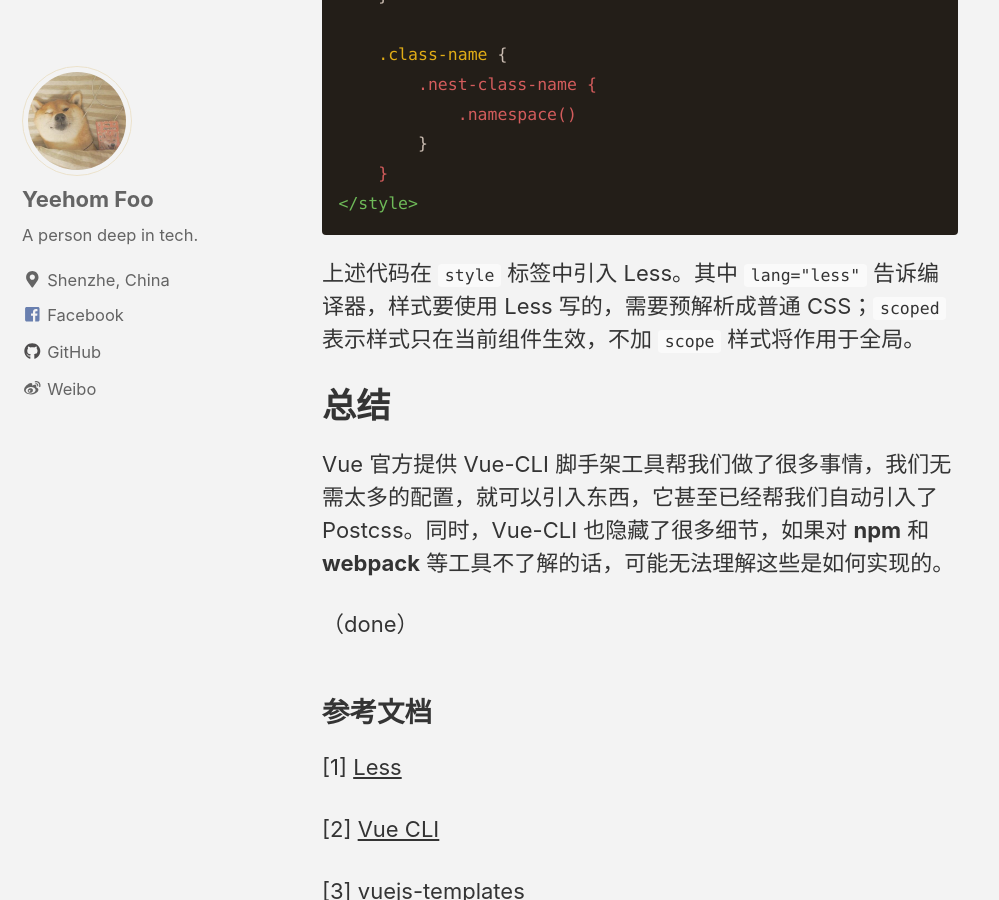
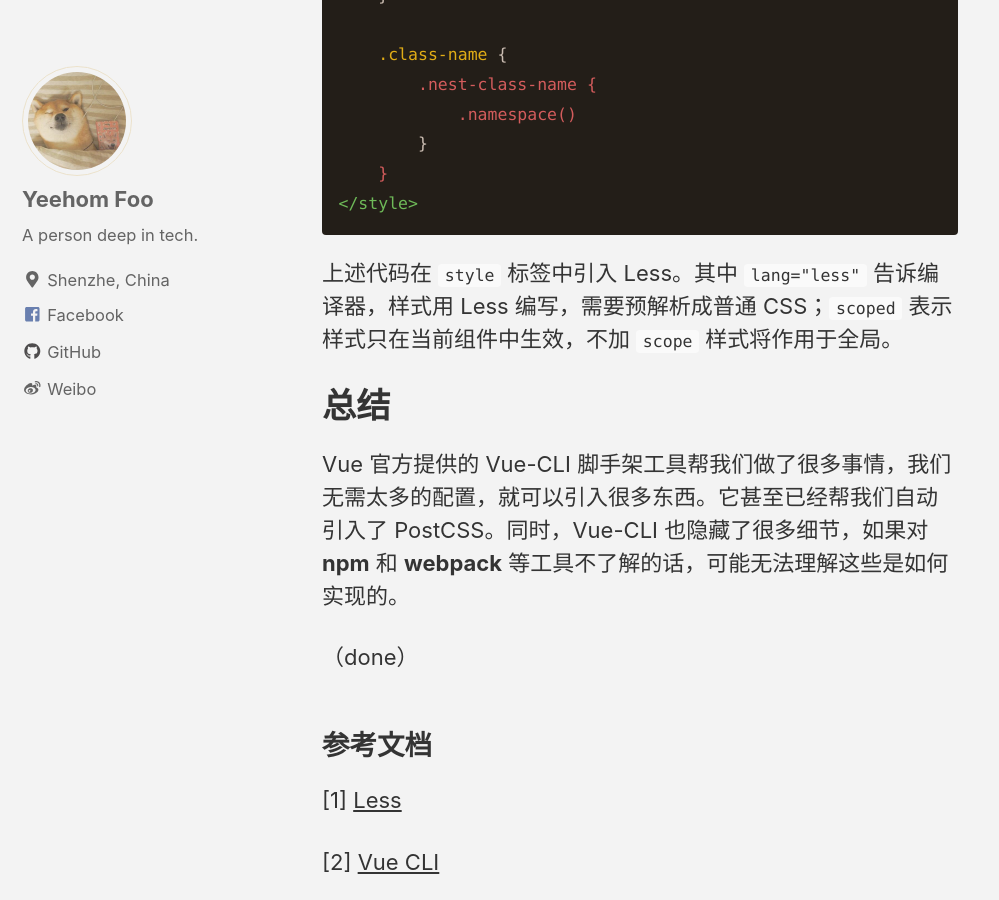
Before and after one commit to yeehomfoo/blog.yeehomfoo.com, a Jekyll site: the page built from _posts/2018-09-09-在-vue-中引入-less.md, in a window 1280 px wide and 900 px high, scrolled down 3798 px. Shown: the whole window, without its empty margins (0-999 px from the left). Built offline with Jekyll 4.4.1, drawn with Linux system fonts in a browser that asks for light colours; nearby versions of some CDN libraries; comment, search, counter and statistics services are not loaded; some of the changed text lies outside the part shown.

Commit message:
fix: last post errors

````diff
--- a/_posts/2018-09-09-在-vue-中引入-less.md
+++ b/_posts/2018-09-09-在-vue-中引入-less.md
@@ -78,10 +78,10 @@
     }
 </style>
 ```
-上述代码在 `style` 标签中引入 Less。其中 `lang="less"` 告诉编译器，样式要使用 Less 写的，需要预解析成普通 CSS；`scoped` 表示样式只在当前组件生效，不加 `scope` 样式将作用于全局。
+上述代码在 `style` 标签中引入 Less。其中 `lang="less"` 告诉编译器，样式用 Less 编写，需要预解析成普通 CSS；`scoped` 表示样式只在当前组件中生效，不加 `scope` 样式将作用于全局。
 
 # 总结
-Vue 官方提供 Vue-CLI 脚手架工具帮我们做了很多事情，我们无需太多的配置，就可以引入东西，它甚至已经帮我们自动引入了 Postcss。同时，Vue-CLI 也隐藏了很多细节，如果对 __npm__ 和 __webpack__ 等工具不了解的话，可能无法理解这些是如何实现的。
+Vue 官方提供的 Vue-CLI 脚手架工具帮我们做了很多事情，我们无需太多的配置，就可以引入很多东西。它甚至已经帮我们自动引入了 PostCSS。同时，Vue-CLI 也隐藏了很多细节，如果对 __npm__ 和 __webpack__ 等工具不了解的话，可能无法理解这些是如何实现的。
 
 
 （done）
````
Also changed, not shown: other parts of _posts/2018-09-09-在-vue-中引入-less.md (+1 -1 lines).
